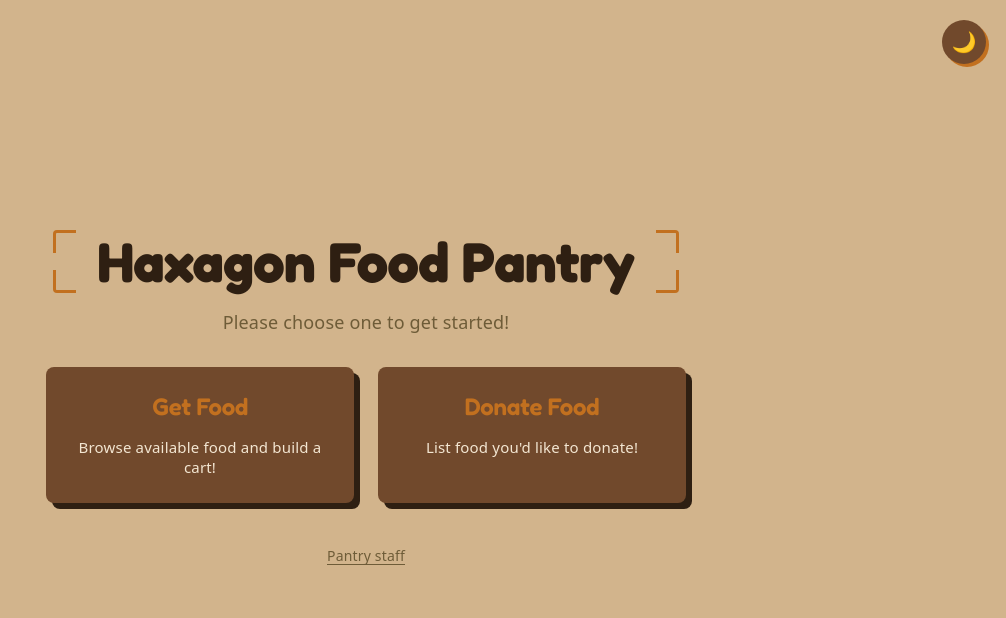
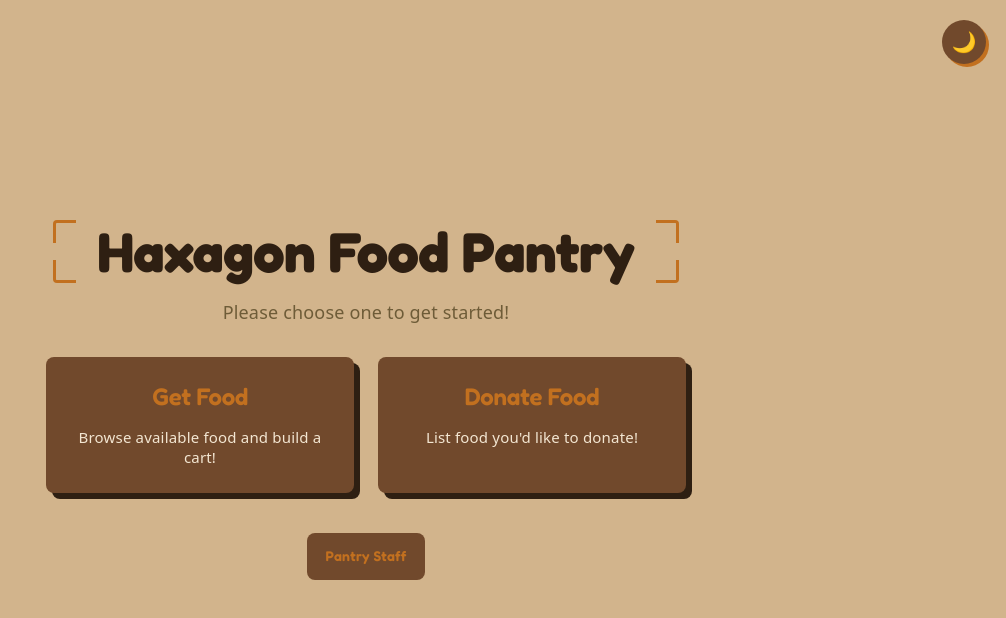
Before and after one commit to AvocadoGG1/sose-hackathon-2026, a React (Vite) app in the folder react/: page / in a window 1280 px wide. Shown: the top 618 px of the page, without its empty margins (274-1280 px from the left). Built offline with nearby package versions, Linux system fonts and the light colour scheme; no server answers.

Commit message:
fix: polish Pantry Dashboard UI, add theme consistentcy

```diff
--- a/react/src/pages/Admin.css
+++ b/react/src/pages/Admin.css
@@ -1,16 +1,19 @@
-/* Staff dashboard. Panels are light "paper" in light mode (the brown --surface is too
-   dark for a readable chart there) and the usual dark surface in dark mode. Chart
-   colors were checked for colorblind separation and contrast on both panels. */
+/* staff dashboard */
 .admin-page {
-  --admin-panel: #f7efdf;
-  --admin-ink: #2e1f12;
-  --admin-muted: #6e5c38;
-  --admin-line: #dcc9a6;
-  --chart-donated: #c2701f;
-  --chart-picked: #2f7fb0;
-  --good: #2f7d4f;
-  --warn: #9a5a0c;
-  --bad: #b23a2c;
+  /* match the surface color used for boxes on every other page in light
+     mode, instead of the separate lighter "paper" panel this used to use.
+     The muted/line/chart/status colors below are the ones this file
+     already used for its dark panel, reused here since a brown panel
+     needs the same lighter-toned text and chart colors either way. */
+  --admin-panel: var(--surface);
+  --admin-ink: var(--surface-ink);
+  --admin-muted: #c7ab87;
+  --admin-line: #5b4530;
+  --chart-donated: #cf7c22;
+  --chart-picked: #3a8fc8;
+  --good: #6cc48d;
+  --warn: #e9a948;
+  --bad: #ef7a6a;
 
   justify-content: flex-start;
   align-items: stretch;
@@ -22,7 +25,7 @@
 }
 
 @media (prefers-color-scheme: dark) {
-  .admin-page {
+  :root:not([data-theme='light']) .admin-page {
     --admin-panel: #3f2c1a;
     --admin-ink: #f1e4cd;
     --admin-muted: #c7ab87;
@@ -33,6 +36,18 @@
     --warn: #e9a948;
     --bad: #ef7a6a;
   }
+}
+
+:root[data-theme='dark'] .admin-page {
+  --admin-panel: #3f2c1a;
+  --admin-ink: #f1e4cd;
+  --admin-muted: #c7ab87;
+  --admin-line: #5b4530;
+  --chart-donated: #cf7c22;
+  --chart-picked: #3a8fc8;
+  --good: #6cc48d;
+  --warn: #e9a948;
+  --bad: #ef7a6a;
 }
 
 .admin-page h1 {
@@ -53,10 +68,6 @@
 }
 
 /* ---- passcode screen ---- */
-.admin-login {
-  max-width: 440px;
-}
-
 .admin-login h1,
 .admin-login .subtitle {
   text-align: center;
@@ -68,12 +79,15 @@
   gap: 10px;
   font-size: 14px;
   font-weight: 500;
+  width: 100%;
+  max-width: 440px;
+  margin: 0 auto;
 }
 
 .admin-login-form input {
   font: inherit;
   color: var(--admin-ink);
-  background: transparent;
+  background: rgba(255, 255, 255, 0.1);
   border: 1px solid var(--admin-line);
   border-radius: 8px;
   padding: 10px 12px;
@@ -158,7 +172,7 @@
 /* ---- summary tiles ---- */
 .admin-tiles {
   list-style: none;
-  margin: 0;
+  margin: 12px 0 0;
   padding: 0;
   display: grid;
   grid-template-columns: repeat(4, 1fr);
@@ -370,13 +384,13 @@
   font-weight: 600;
   color: var(--admin-muted);
   padding: 8px 12px 8px 0;
-  border-bottom: 1px solid var(--admin-line);
+  border-bottom: 1px solid var(--surface-ink);
   white-space: nowrap;
 }
 
 .admin-table td {
   padding: 9px 12px 9px 0;
-  border-bottom: 1px solid var(--admin-line);
+  border-bottom: 1px solid var(--surface-ink);
   vertical-align: middle;
 }
 
--- a/react/src/pages/Admin.jsx
+++ b/react/src/pages/Admin.jsx
@@ -65,7 +65,7 @@ function PasscodeScreen({ onSuccess }) {
       <Link to="/" className="back-link">
         ← Back to Main Menu
       </Link>
-      <h1>Pantry staff</h1>
+      <h1>Pantry Staff</h1>
       <p className="subtitle">Enter the staff passcode to see pickups, stock and donations.</p>
       <form className="admin-panel admin-login-form" onSubmit={submit}>
         <label htmlFor="admin-passcode">Staff passcode</label>
@@ -203,7 +203,7 @@ function Dashboard({ onSignOut }) {
         </div>
       </div>
 
-      <h1>Pantry dashboard</h1>
+      <h1>Pantry Dashboard</h1>
 
       {errorMessage && <p className="admin-error">{errorMessage}</p>}
 
@@ -314,7 +314,8 @@ function Dashboard({ onSignOut }) {
                         <td className="num">{left}</td>
                         <td className="num">{Number(item.total_weight_grams) > 0 ? `${Number(item.total_weight_grams).toLocaleString()} g` : '—'}</td>
                         <td>{item.earliest_expiration ? formatDate(item.earliest_expiration) : '—'}</td>
-                        <td className="admin-pills">
+                        <td>
+                          <div className="admin-pills">
                             {left <= 0 && <span className="admin-pill pill-bad">Out of stock</span>}
                             {left > 0 && left <= LOW_STOCK && <span className="admin-pill pill-warn">Low</span>}
                             {left > 0 && days != null && days < 0 && <span className="admin-pill pill-bad">Expired</span>}
@@ -322,6 +323,7 @@ function Dashboard({ onSignOut }) {
                               <span className="admin-pill pill-warn">Expires in {days} d</span>
                             )}
                             {left > LOW_STOCK && (days == null || days > EXPIRING_DAYS) && <span className="admin-pill pill-good">OK</span>}
+                          </div>
                         </td>
                       </tr>
                     )
--- a/react/src/pages/MainMenu.jsx
+++ b/react/src/pages/MainMenu.jsx
@@ -25,7 +25,7 @@ function MainMenu() {
       </div>
 
       <Link to="/admin" className="staff-link">
-        Pantry staff
+        Pantry Staff
       </Link>
     </section>
   )
--- a/react/src/pages/Pages.css
+++ b/react/src/pages/Pages.css
@@ -135,15 +135,24 @@
 }
 
 
-/* small link to the staff dashboard, kept quiet so shoppers aren't drawn to it */
+/* button to the staff dashboard, styled quieter than the main nav cards
+   so shoppers aren't drawn to it */
 .staff-link {
   margin-top: 32px;
+  display: inline-flex;
+  align-items: center;
+  font-family: var(--heading);
+  font-weight: 600;
   font-size: 14px;
-  color: var(--text);
-  text-decoration: underline;
-  text-underline-offset: 3px;
+  color: var(--accent);
+  background: var(--surface);
+  text-decoration: none;
+  border-radius: 8px;
+  padding: 10px 18px;
+  transition: background 0.15s ease, color 0.15s ease;
 }
 
 .staff-link:hover {
-  color: var(--accent);
+  background: var(--accent);
+  color: var(--text-h);
 }
```
Lines whose indentation alone changed are shown as unchanged.
